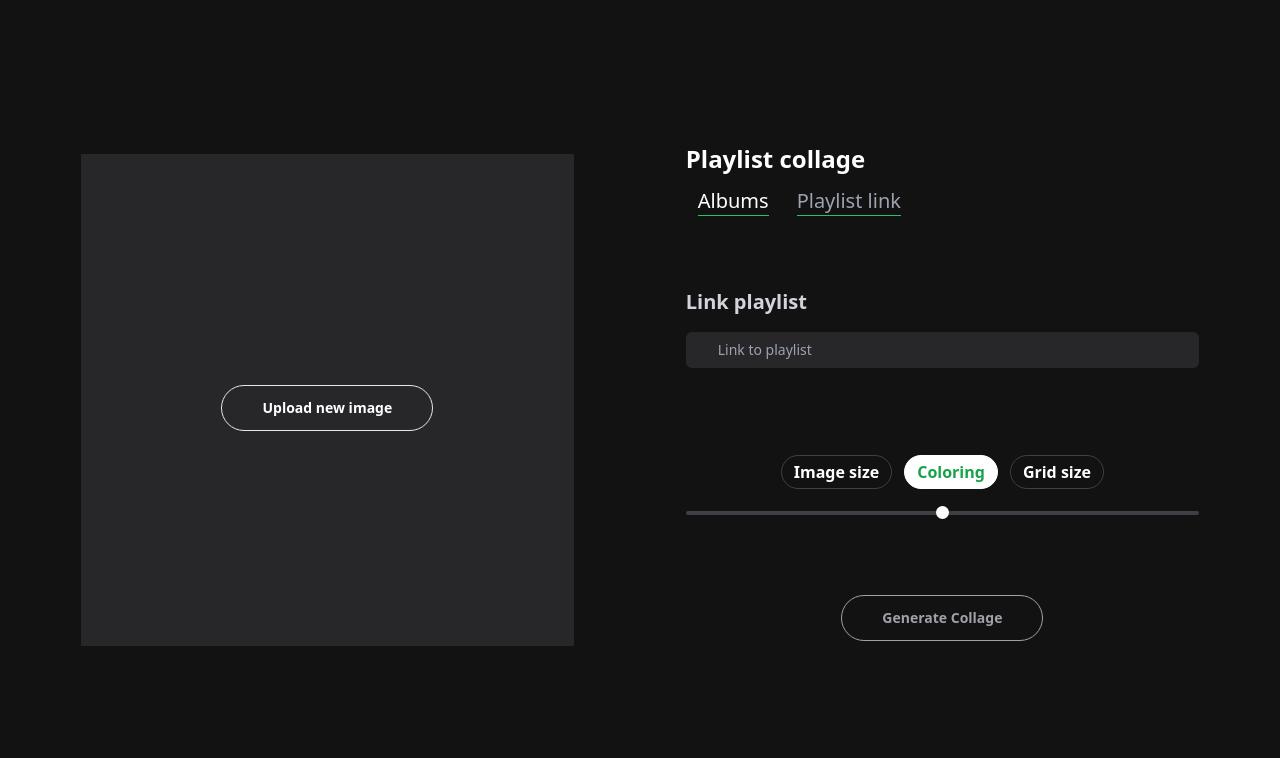
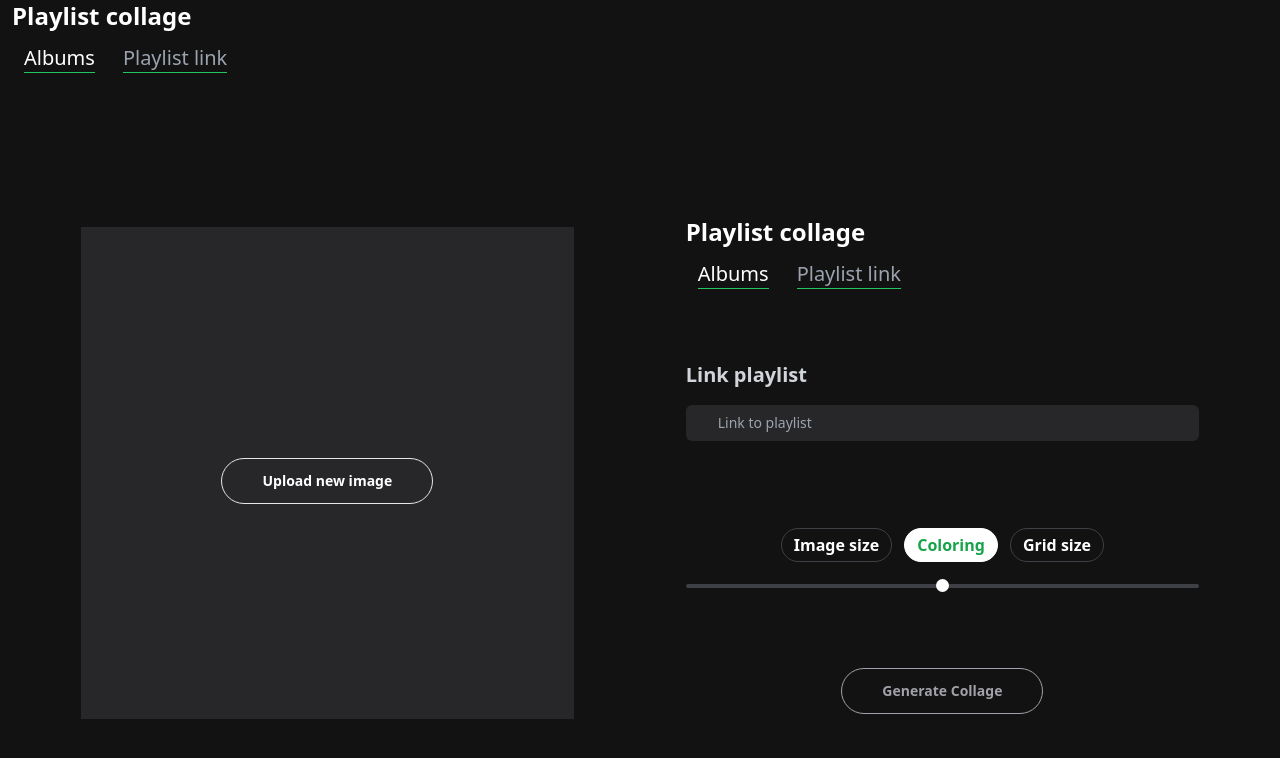
Before and after one commit to IlyaSmagin/playlist-collage, a Next.js app: page / in a window 1280 px wide. Shown: the top 758 px of the page. Built offline with nearby package versions, Linux system fonts and the light colour scheme; no server answers.

Commit message:
Moved tab into separate component

```diff
--- /dev/null
+++ b/components/TabHeader.tsx
@@ -0,0 +1,30 @@
+type TabProps = {
+  setPlaylistLink: (value: string) => void;
+  setImagesCategory: (value: "album" | "artist") => void;
+};
+
+export const TabHeader: React.FC<TabProps> = ({ setPlaylistLink, setImagesCategory }) => {
+  return (
+    <header className="mx-3 mt-3 md:mt-0 text-white hidden md:block w-full">
+      <h1 className=" my-1 md:my-0 md:mb-3 text-2xl font-bold ">
+        Playlist collage
+      </h1>
+      <nav className="gap-7 flex flex-row mx-3 text-xl">
+        <button className="border-b border-green-500 appearance-none">
+          Albums
+        </button>
+        <button
+          className="border-b border-green-500 appearance-none text-gray-400 active:text-white"
+          onClick={() =>
+            setPlaylistLink("6gpIBV1ghZ55VdOfo1sOBE?si=e52d870890bc4701")
+          }
+        >
+          Playlist link
+        </button>
+        <button disabled className="hidden text-slate-500 appearance-none">
+          Artists
+        </button>
+      </nav>
+    </header>
+  );
+};
--- a/pages/index.tsx
+++ b/pages/index.tsx
@@ -3,6 +3,7 @@ import { useState, useDeferredValue, memo } from "react";
 import useSWR from "swr";
 import { ReactImageMosaic } from "react-image-mosaic";
 import { CollageOptions } from "@/components/CollageOptions";
+import { TabHeader } from "@/components/TabHeader";
 
 const options: RequestInit = {
   method: "GET",
@@ -103,28 +104,10 @@ export default function Home() {
         <link rel="icon" href="/favicon.ico" />
       </Head>
 
-      <header className="mx-3 min-h-[10%] justify-evenly flex flex-col text-white md:hidden">
-        <h1 className=" py-1 text-2xl font-bold ">Playlist collage</h1>
-        <nav className="gap-7 flex flex-row mx-3 text-xl">
-          <button
-            className="border-b border-green-500 appearance-none"
-            onClick={() => setImagesCategory("albums")}
-          >
-            Albums
-          </button>
-          <button
-            className="border-b border-green-500 appearance-none text-gray-400 active:text-white"
-            onClick={() =>
-              setPlaylistLink("6gpIBV1ghZ55VdOfo1sOBE?si=e52d870890bc4701")
-            }
-          >
-            Playlist link
-          </button>
-          <button disabled className="hidden text-slate-500 appearance-none">
-            Artists
-          </button>
-        </nav>
-      </header>
+      <TabHeader
+        setPlaylistLink={setPlaylistLink}
+        setImagesCategory={setImagesCategory}
+      />
 
       <main className="md:flex-row lg:mx-6 lg:gap-x-28 min-h-[89%] md:h-full flex flex-col items-center justify-around md:justify-center mx-6">
         <div
@@ -210,30 +193,10 @@ export default function Home() {
           </div>
         </div>
         <div className="lg:justify-between lg:mx-0 md:w-5/12 w-full h-full md:h-auto flex flex-col md:aspect-square gap-y-4 items-center justify-center mx-6">
-          <header className="mx-3 mt-3 md:mt-0 text-white hidden md:block w-full">
-            <h1 className=" my-1 md:my-0 md:mb-3 text-2xl font-bold ">
-              Playlist collage
-            </h1>
-            <nav className="gap-7 flex flex-row mx-3 text-xl">
-              <button className="border-b border-green-500 appearance-none">
-                Albums
-              </button>
-              <button
-                className="border-b border-green-500 appearance-none text-gray-400 active:text-white"
-                onClick={() =>
-                  setPlaylistLink("6gpIBV1ghZ55VdOfo1sOBE?si=e52d870890bc4701")
-                }
-              >
-                Playlist link
-              </button>
-              <button
-                disabled
-                className="hidden text-slate-500 appearance-none"
-              >
-                Artists
-              </button>
-            </nav>
-          </header>
+          <TabHeader
+            setPlaylistLink={setPlaylistLink}
+            setImagesCategory={setImagesCategory}
+          />
           <div className="text-while w-full mx-6">
             <label
               htmlFor="playlistInput"
```
